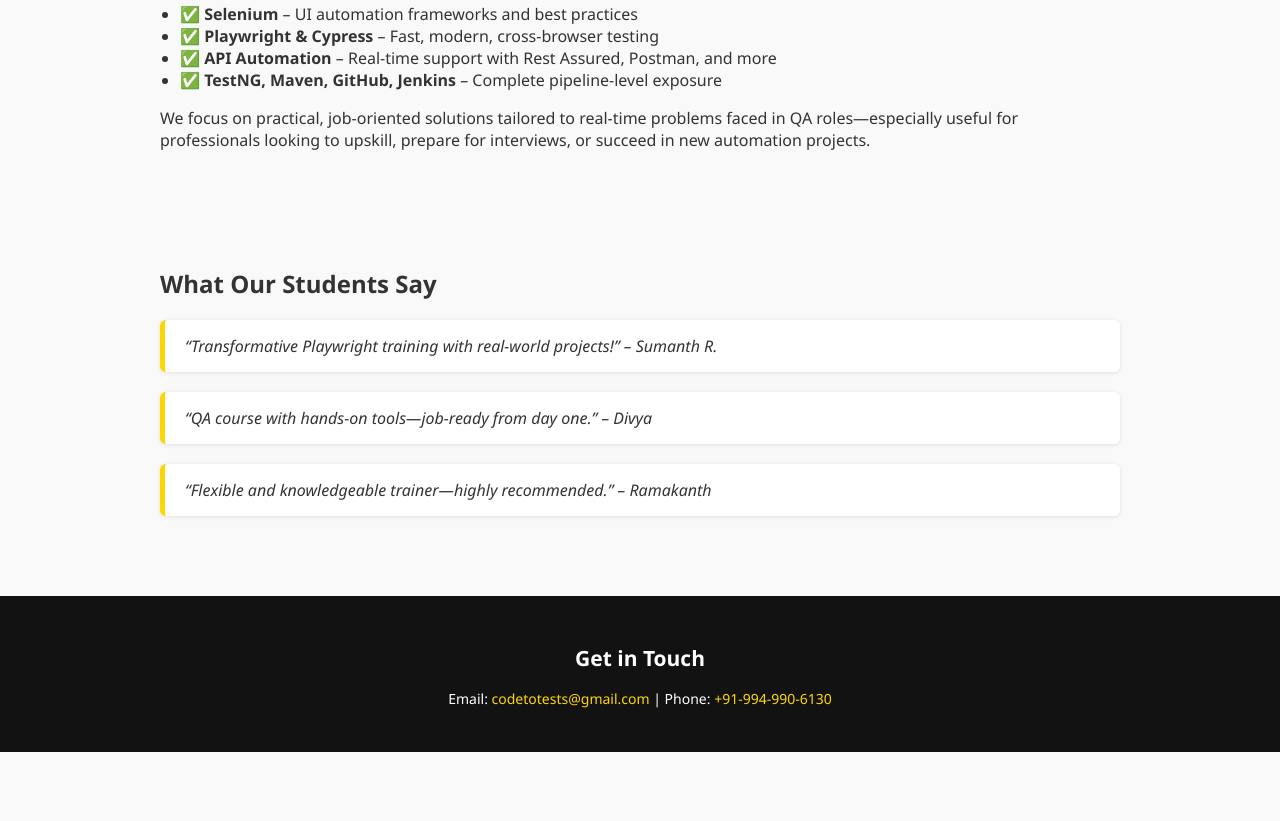
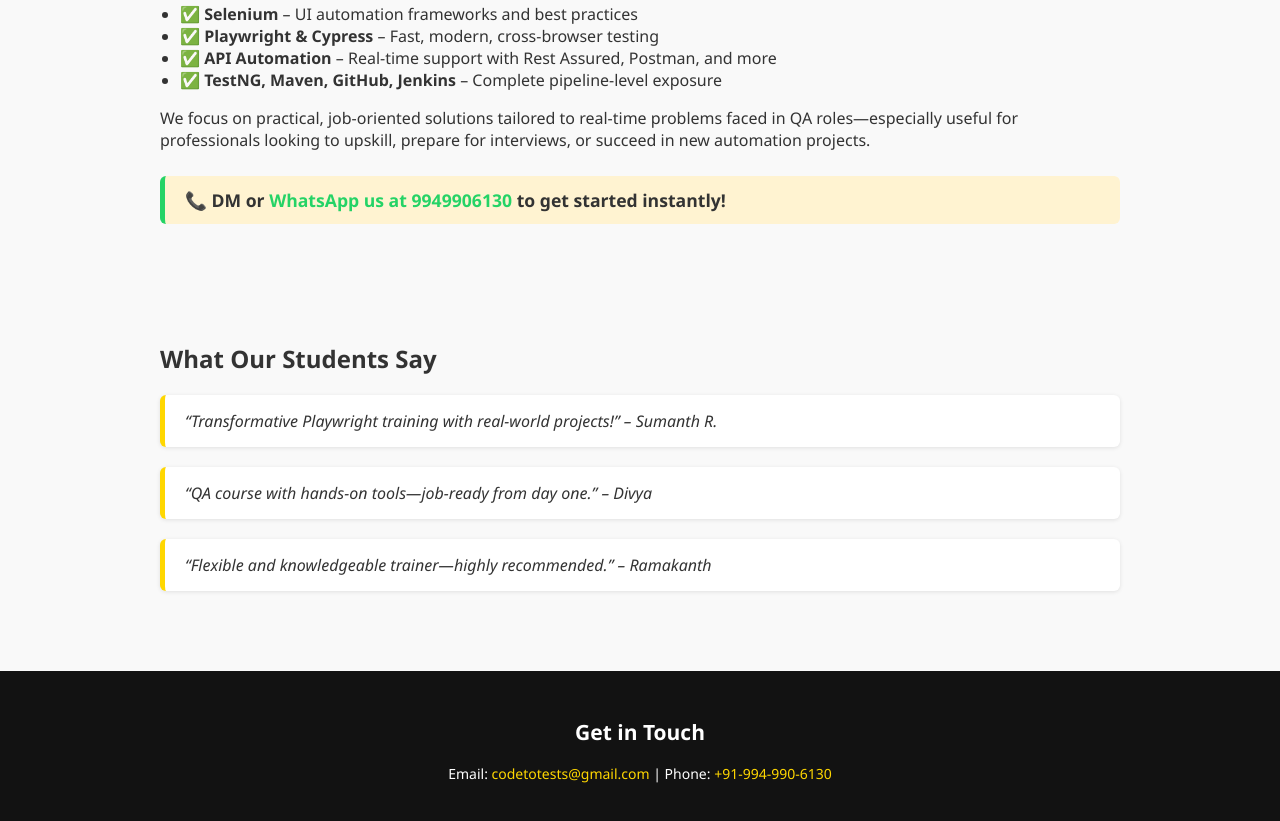
Before and after one commit to codetotests/codetotests-site, a plain HTML site: page index.html in a window 1280 px wide. Shown: the part 2459-3280 px from the top of the page. Before the commit the page ends 3211 px from the top, so only its background shows below. Drawn offline with Linux system fonts and the light colour scheme.

Commit message:
Update index.html

```diff
--- a/index.html
+++ b/index.html
@@ -108,6 +108,8 @@
       </ul>
 
       <p>We focus on practical, job-oriented solutions tailored to real-time problems faced in QA roles—especially useful for professionals looking to upskill, prepare for interviews, or succeed in new automation projects.</p>
+    <p class="cta-job-support">📞 <strong>DM or <a href="https://wa.me/919949906130" target="_blank">WhatsApp us at 9949906130</a> to get started instantly!</strong></p>
+
     </section>
 
     <section id="testimonials">
```
